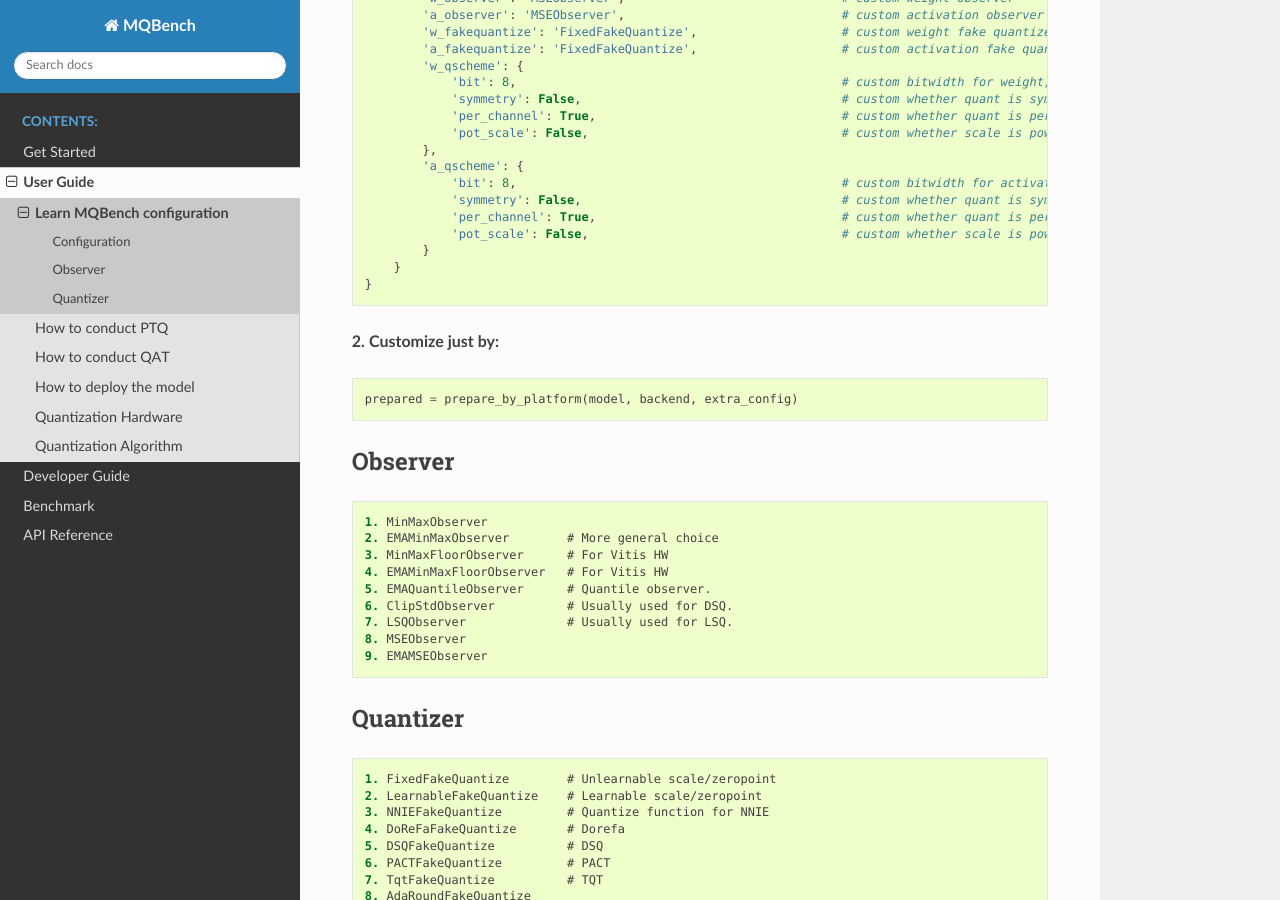
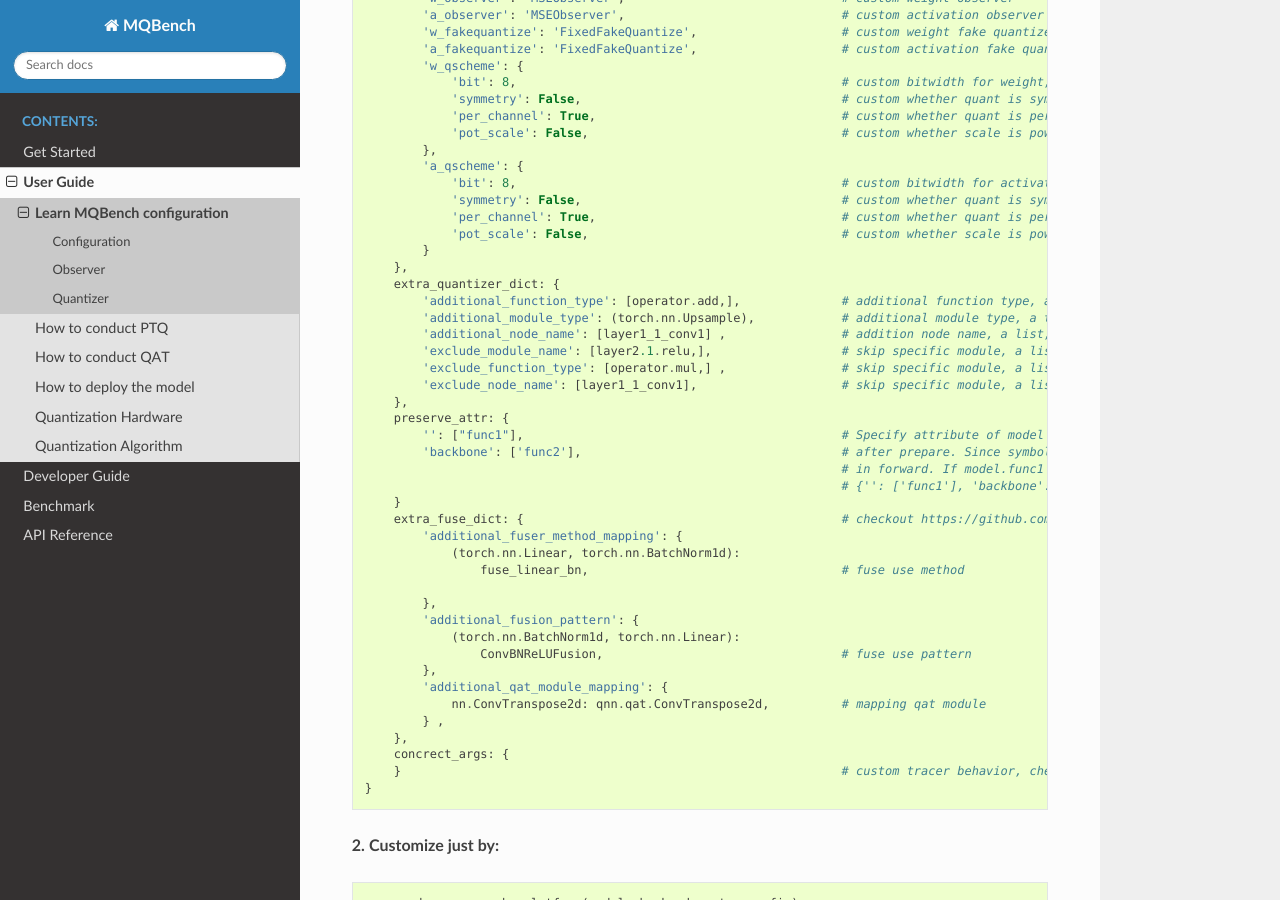
Before and after one commit to ModelTC/MQBench, a Sphinx documentation site: the page built from docs/source/user_guide/internal/learn_config.rst, in a window 1280 px wide and 900 px high, scrolled down 440 px. Built offline with Sphinx 7.4.7 and the Read the Docs theme 2.0.0, drawn with Linux system fonts in a browser that asks for light colours.

Commit message:
[Docs] add extra params docs

```diff
--- a/docs/source/user_guide/internal/learn_config.rst
+++ b/docs/source/user_guide/internal/learn_config.rst
@@ -30,7 +30,37 @@ We provide a guide for learning MQBench configuration, and it will be helpful.
                 'per_channel': True,                                  # custom whether quant is per-channel or per-tensor for activation,
                 'pot_scale': False,                                   # custom whether scale is power of two for activation.
             }
+        },
+        extra_quantizer_dict: {
+            'additional_function_type': [operator.add,],              # additional function type, a list, use function full name, like operator.add.
+            'additional_module_type': (torch.nn.Upsample),            # additional module type, a tuple, use class full name, like torch.nn.Upsample.
+            'additional_node_name': [layer1_1_conv1] ,                # addition node name, a list, use full node name, like layer1_1_conv1.
+            'exclude_module_name': [layer2.1.relu,],                  # skip specific module, a list, use module qualify name, like layer2.1.relu.
+            'exclude_function_type': [operator.mul,] ,                # skip specific module, a list, use function full name, like operator.mul
+            'exclude_node_name': [layer1_1_conv1],                    # skip specific module, a list, use full node name, like layer1_1_conv1.
+        },
+        preserve_attr: {
+            '': ["func1"],                                            # Specify attribute of model which should be preserved
+            'backbone': ['func2'],                                    # after prepare. Since symbolic_trace only store attributes which is
+                                                                      # in forward. If model.func1 and model.backbone.func2 should be preserved,
+                                                                      # {'': ['func1'], 'backbone': ['func2'] } should work.
         }
+        extra_fuse_dict: {                                            # checkout https://github.com/ModelTC/MQBench/blob/main/mqbench/fuser_method_mappings.py for more fuse details.
+            'additional_fuser_method_mapping': {
+                (torch.nn.Linear, torch.nn.BatchNorm1d):
+                    fuse_linear_bn,                                   # fuse use method
+
+            },
+            'additional_fusion_pattern': {
+                (torch.nn.BatchNorm1d, torch.nn.Linear):
+                    ConvBNReLUFusion,                                 # fuse use pattern
+            },
+            'additional_qat_module_mapping': {
+                nn.ConvTranspose2d: qnn.qat.ConvTranspose2d,          # mapping qat module
+            } ,
+        },
+        concrect_args: {
+        }                                                             # custom tracer behavior, checkout https://github.com/pytorch/pytorch/blob/efcbbb177eacdacda80b94ad4ce34b9ed6cf687a/torch/fx/_symbolic_trace.py#L836
     }
 
 
```
Also changed, not shown: 2 other files.
